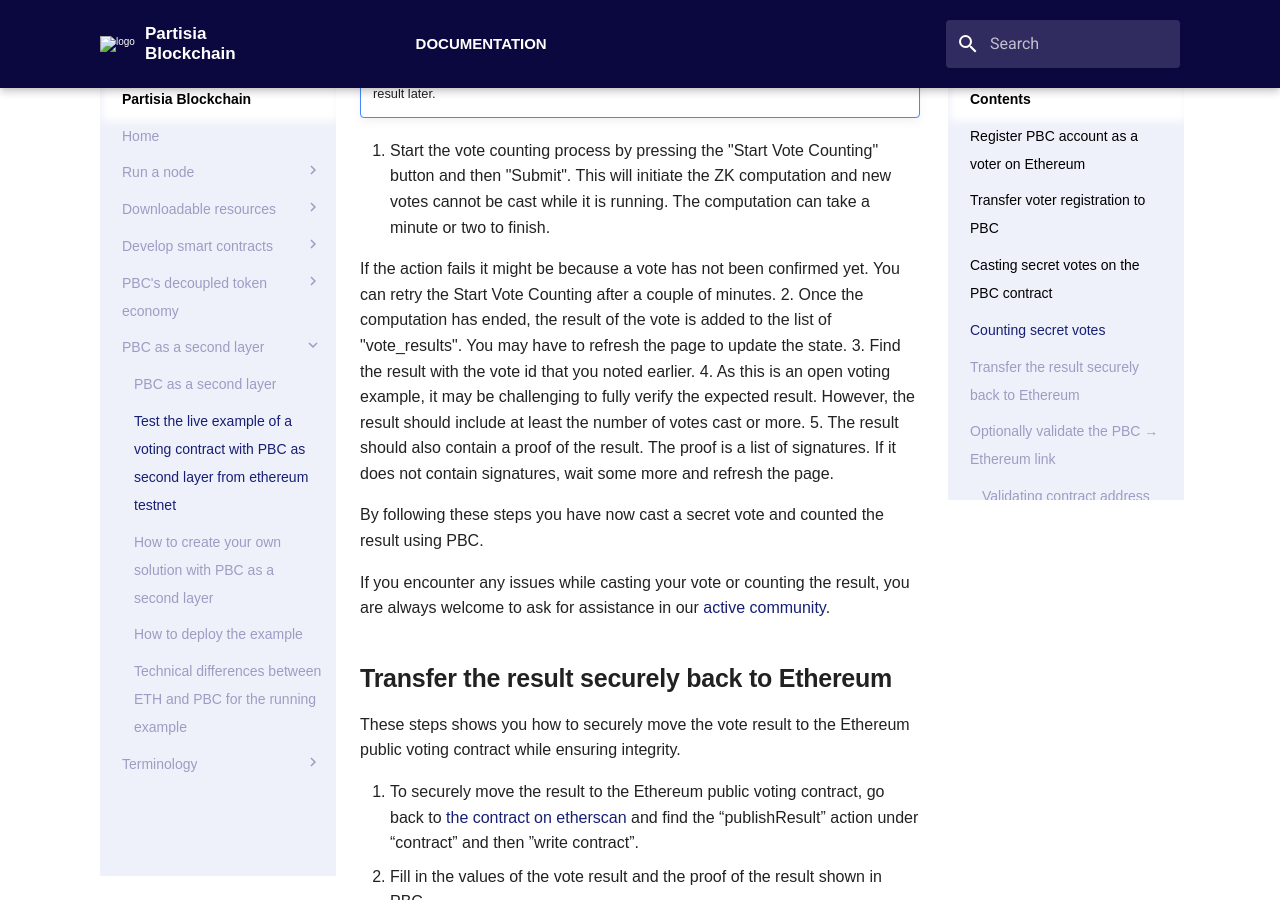
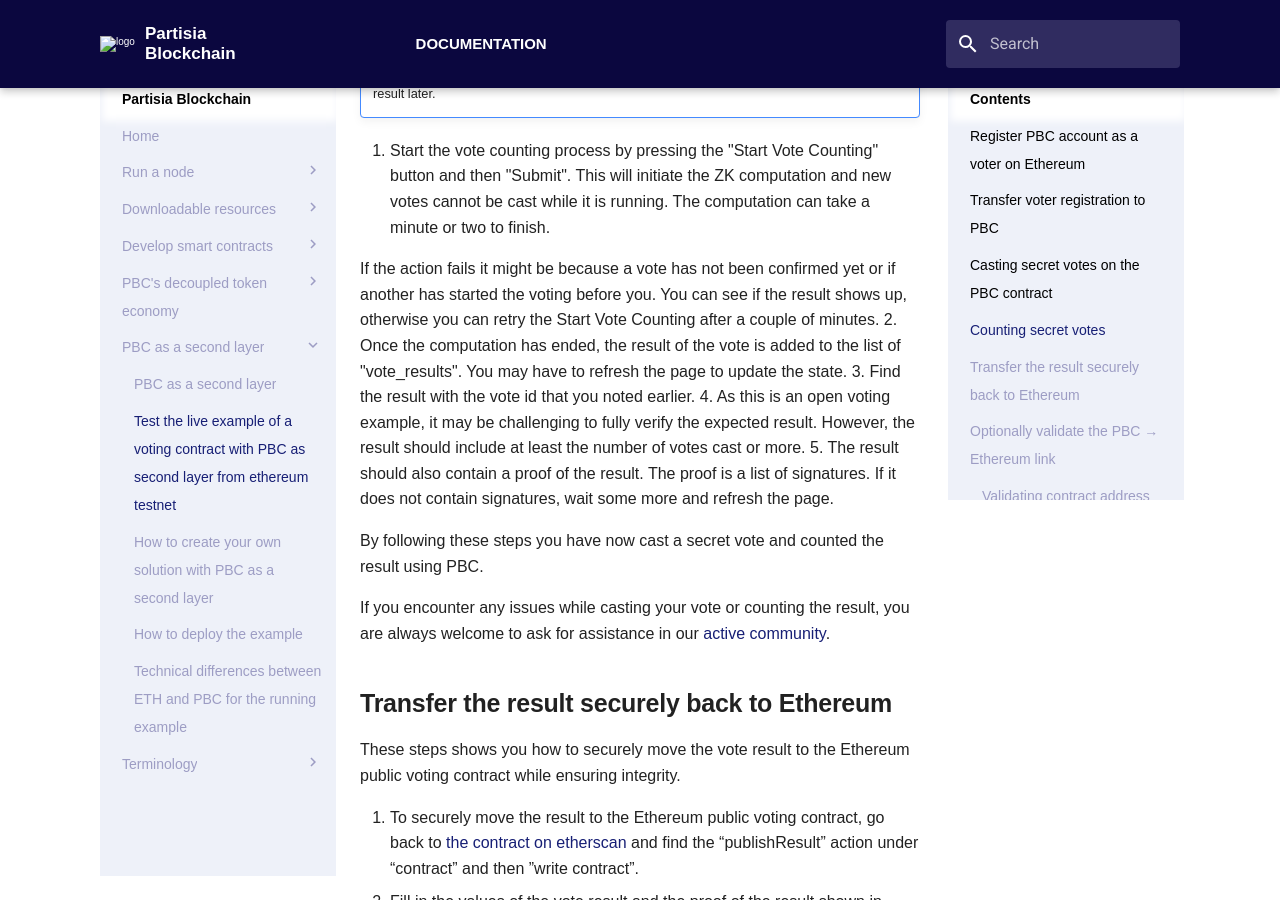
Before and after one commit to 0xSero/partisia-docs, an MkDocs documentation site: the page built from docs/PBC-as-a-second-layer/pbc-as-a-second-layer-live-example-ethereum.md, in a window 1280 px wide and 900 px high, scrolled down 1733 px. Built offline with MkDocs 1.6.1 and Material for MkDocs 9.7.7, drawn with Linux system fonts in a browser that asks for light colours; some web fonts are replaced; a script that is not in the unit is left out.

Commit message:
Adding second error we know of

```diff
--- a/docs/PBC-as-a-second-layer/pbc-as-a-second-layer-live-example-ethereum.md
+++ b/docs/PBC-as-a-second-layer/pbc-as-a-second-layer-live-example-ethereum.md
@@ -55,7 +55,7 @@
 
 1. Start the vote counting process by pressing the "Start Vote Counting" button and then "Submit". This will initiate the ZK computation and new votes cannot be cast while it is running. The computation can take a minute or two to finish.
 
-   If the action fails it might be because a vote has not been confirmed yet. You can retry the Start Vote Counting after a couple of minutes.
+   If the action fails it might be because a vote has not been confirmed yet or if another has started the voting before you. You can see if the result shows up, otherwise you can retry the Start Vote Counting after a couple of minutes.
 2. Once the computation has ended, the result of the vote is added to the list of "vote_results". You may have to refresh the page to update the state.
 3. Find the result with the vote id that you noted earlier.
 4. As this is an open voting example, it may be challenging to fully verify the expected result. However, the result should include at least the number of votes cast or more.
```
